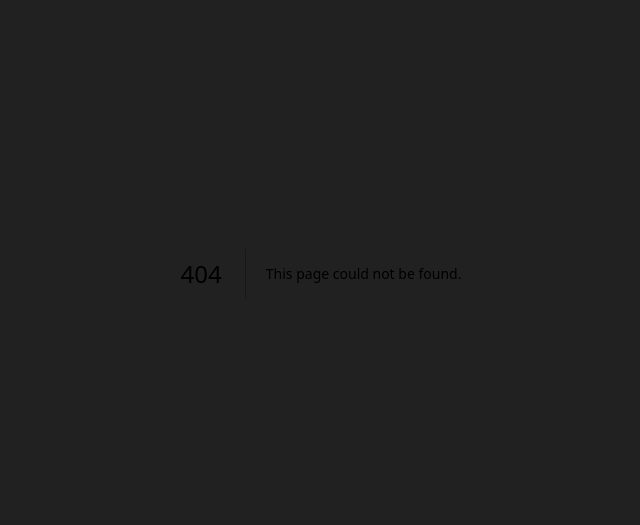
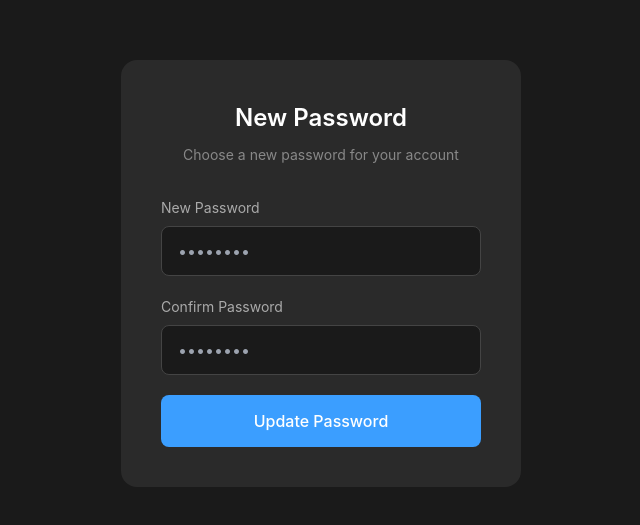
Before and after one commit to jdoconsulting/workwiseclean, a Next.js app: page /reset-password in a window 1280 px wide. Before the commit this address had no page. Shown: the part 127-652 px from the top of the page, without its empty margins (319-959 px from the left). Built offline with nearby package versions, Linux system fonts and the light colour scheme; no server answers.

Commit message:
Restore forgot password flow

```diff
--- /dev/null
+++ b/app/reset-password/page.js
@@ -0,0 +1,82 @@
+"use client"
+import React, { useState } from 'react'
+import { supabase } from '../../lib/supabase.js'
+import { useRouter } from 'next/navigation'
+
+export default function ResetPassword() {
+  const [password, setPassword] = useState('')
+  const [confirm, setConfirm] = useState('')
+  const [error, setError] = useState('')
+  const [loading, setLoading] = useState(false)
+  const router = useRouter()
+
+  const handleUpdate = async (e) => {
+    e.preventDefault()
+    if (password !== confirm) {
+      setError('Passwords do not match')
+      return
+    }
+    setLoading(true)
+    const { error } = await supabase.auth.updateUser({ password })
+    if (error) {
+      setError(error.message)
+    } else {
+      router.push('/chat')
+    }
+    setLoading(false)
+  }
+
+  return (
+    <div style={{
+      minHeight: '100vh', backgroundColor: '#1a1a1a', display: 'flex',
+      alignItems: 'center', justifyContent: 'center', padding: '24px',
+      fontFamily: '-apple-system, BlinkMacSystemFont, "Segoe UI", Roboto, sans-serif'
+    }}>
+      <div style={{
+        backgroundColor: '#2a2a2a', borderRadius: '16px', padding: '40px', width: '100%', maxWidth: '400px'
+      }}>
+        <h1 style={{ color: 'white', fontSize: '24px', fontWeight: '600', marginBottom: '8px', textAlign: 'center' }}>
+          New Password
+        </h1>
+        <p style={{ color: '#888', fontSize: '14px', textAlign: 'center', marginBottom: '32px' }}>
+          Choose a new password for your account
+        </p>
+
+        <form onSubmit={handleUpdate}>
+          {['New Password', 'Confirm Password'].map((label, i) => (
+            <div key={i} style={{ marginBottom: '20px' }}>
+              <label style={{ display: 'block', color: '#aaa', fontSize: '14px', marginBottom: '8px' }}>{label}</label>
+              <input
+                type="password"
+                value={i === 0 ? password : confirm}
+                onChange={(e) => i === 0 ? setPassword(e.target.value) : setConfirm(e.target.value)}
+                required
+                style={{
+                  width: '100%', padding: '12px 16px', backgroundColor: '#1a1a1a',
+                  border: '1px solid #444', borderRadius: '8px', color: 'white',
+                  fontSize: '16px', outline: 'none', boxSizing: 'border-box'
+                }}
+                placeholder="••••••••"
+              />
+            </div>
+          ))}
+
+          {error && (
+            <div style={{
+              backgroundColor: 'rgba(255,100,100,0.1)', border: '1px solid rgba(255,100,100,0.3)',
+              borderRadius: '8px', padding: '12px', marginBottom: '20px', color: '#ff6464', fontSize: '14px'
+            }}>{error}</div>
+          )}
+
+          <button type="submit" disabled={loading} style={{
+            width: '100%', padding: '14px', backgroundColor: loading ? '#444' : '#3b9eff',
+            color: 'white', border: 'none', borderRadius: '8px', fontSize: '16px',
+            fontWeight: '500', cursor: loading ? 'not-allowed' : 'pointer'
+          }}>
+            {loading ? 'Updating...' : 'Update Password'}
+          </button>
+        </form>
+      </div>
+    </div>
+  )
+}
```
